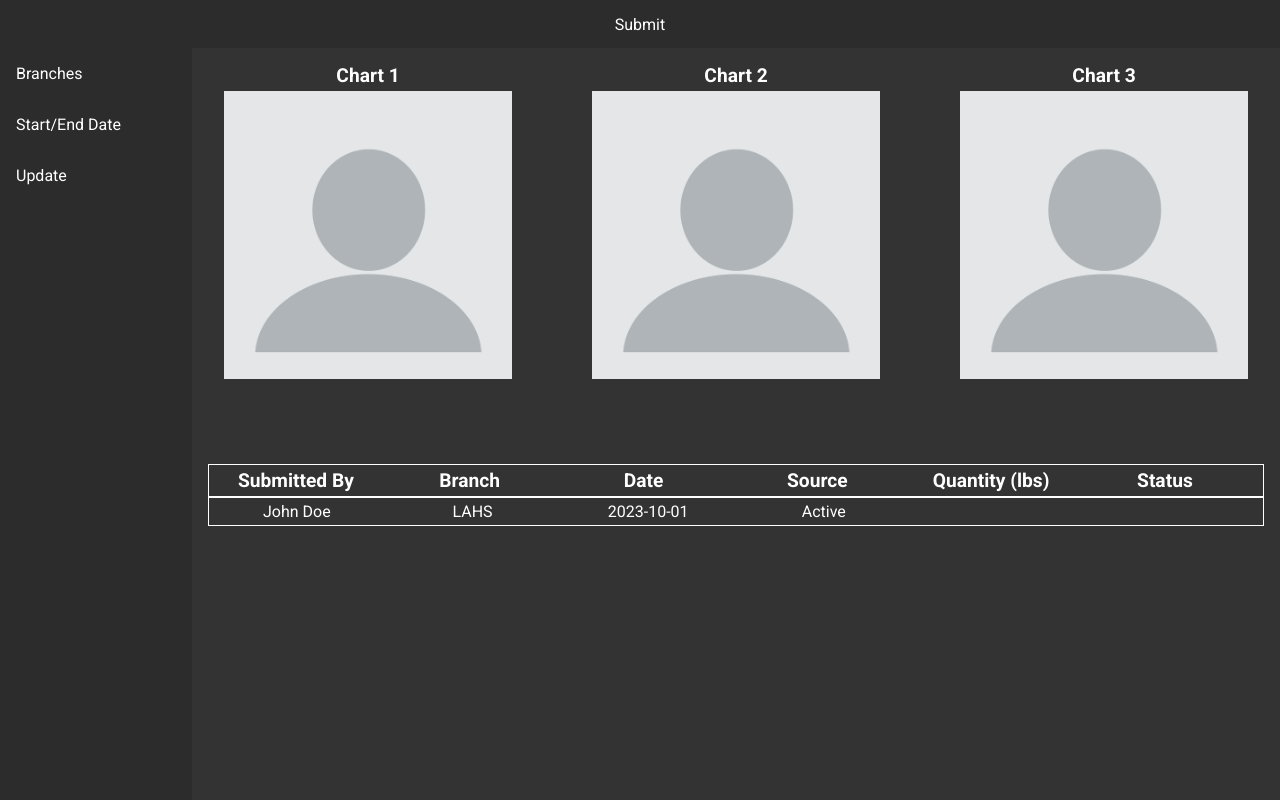
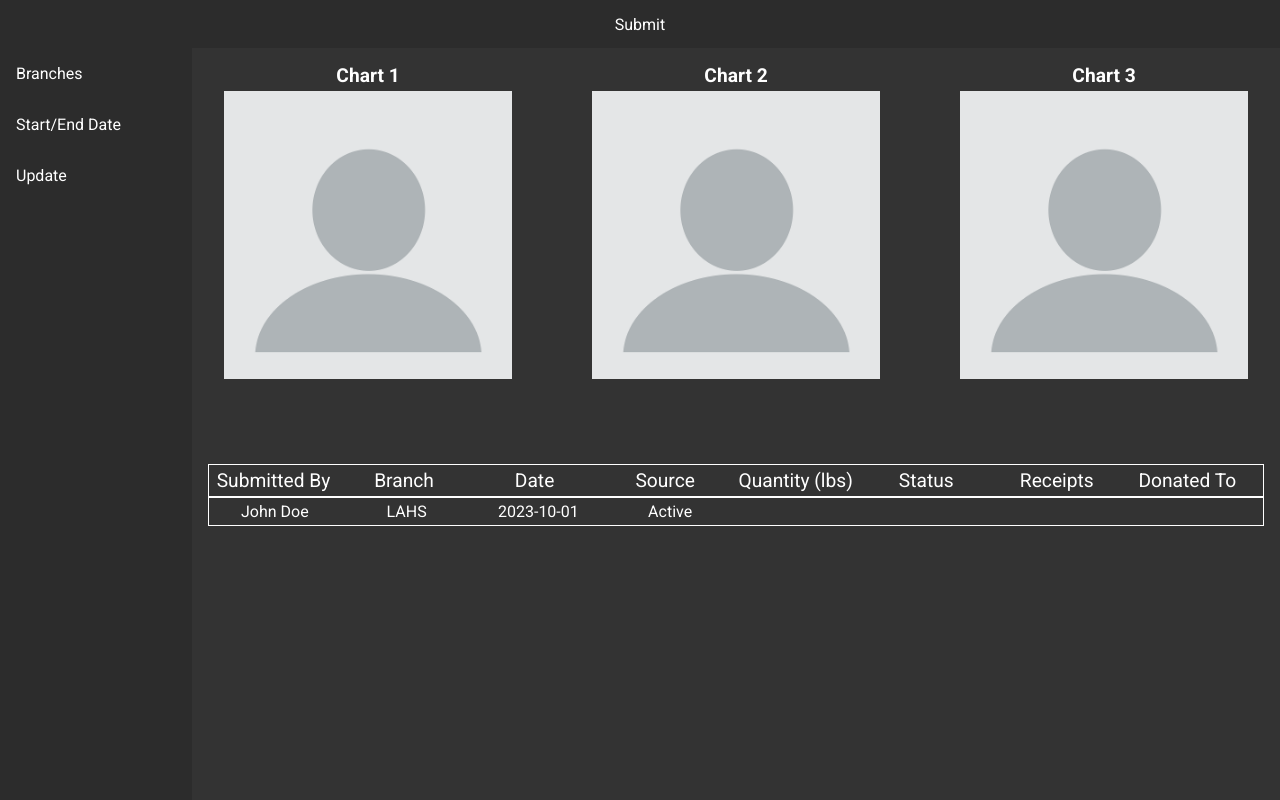
Before and after one commit to EmmetAVS/Food4All-Dev, a FastAPI app: template templates/view_collections.html in a window 1280 px wide. Run offline with FastAPI, Linux system fonts and the light colour scheme; the template is opened without the code that fills it, so the values that code supplies are empty.

Commit message:
add support for receipts and donated to columns

```diff
--- a/main.py
+++ b/main.py
@@ -37,6 +37,8 @@ class CreateCollectionRequest(BaseModel):
     source: str
     quantity: int
     status: str
+    receipt: int
+    donated_to: str
     image: Optional[str] = None
 
 class UpdateCollectionRequest(BaseModel):
@@ -46,6 +48,8 @@ class UpdateCollectionRequest(BaseModel):
     quantity: Optional[int] = None
     status: Optional[str] = None
     image: Optional[str] = None
+    receipt: Optional[str] = None
+    donated_to: Optional[str] = None
 
 class UpdateUserRequest(BaseModel):
     new_username: Optional[str] = None
@@ -252,7 +256,7 @@ async def api_create_collection(CCR: CreateCollectionRequest, request: Request,
         if not user['is_admin'] and CCR.branch != user['branch']:
             return JSONResponse(content={"status": "error", "message": "Unauthorized to create collection in this branch"}, status_code=403)
 
-        collection = Collection.create_collection(request.app.state.db, token, CCR.branch, CCR.timestamp, CCR.source, CCR.quantity, CCR.status, image=CCR.image)
+        collection = Collection.create_collection(request.app.state.db, token, CCR.branch, CCR.timestamp, CCR.source, CCR.quantity, CCR.status, receipt=CCR.receipt, donated_to=CCR.donated_to, image=CCR.image)
         return JSONResponse(content={"status": "success", "collection": collection})
     except Exception as e:
         print(e)
--- a/static/scripts/view_collections.js
+++ b/static/scripts/view_collections.js
@@ -43,13 +43,15 @@ function animateOpenModal(m) {
     const quantity = document.getElementById("collectionSubmitQuantity");
     const status = document.getElementById("collectionSubmitStatus");
     const image = document.getElementById("imageUpload");
+    const receipt = document.getElementById("collectionReceiptQuantity");
+    const donatedTo = document.getElementById("collectionDonationLocation");
 
     const now = new Date();
     date.value = now.getFullYear().toString().padStart(4, '0') + '-' +
                 (now.getMonth() + 1).toString().padStart(2, '0') + '-' +
                 now.getDate().toString().padStart(2, '0');    source.value = "";
     quantity.value = "";
-    status.value = "donated";
+    status.value = "planned";
     document.getElementById("modalTitle").innerText = "Submit Collection";
 
     date.disabled = false;
@@ -57,7 +59,11 @@ function animateOpenModal(m) {
     quantity.disabled = false;
     status.disabled = false;
     image.disabled = false;
+    receipt.disabled = false;
+    donatedTo.disabled = false;
     image.value = "";
+    receipt.value = "";
+    donatedTo.value = "";
     document.getElementById("modalSubmit").disabled = false;
     document.getElementById("modalSubmit").onclick = () => modalClose("use");
     document.getElementById("modalDelete").style.display = "none";
@@ -111,6 +117,11 @@ function modalClose(str) {
     let quantity = document.getElementById("collectionSubmitQuantity").value;
     if (quantity <= 0 || quantity == "") quantity = -1; // -1 means N/A
     const status = document.getElementById("collectionSubmitStatus").value;
+
+    let receipt = document.getElementById("collectionReceiptQuantity").value;
+    if (receipt < 0 || receipt == "") receipt = 0;
+    const donatedTo = document.getElementById("collectionDonationLocation").value;
+
     let image = null;
     const imageFile = document.getElementById("imageUpload").files[0];
     if (imageFile && (imageFile.size / 1024 / 1024).toFixed(2) > 8) {
@@ -136,6 +147,8 @@ function modalClose(str) {
                     source: source,
                     quantity: quantity,
                     status: status,
+                    receipt: receipt,
+                    donated_to: donatedTo,
                     image: image ? image : null
                 })
             }
@@ -161,6 +174,8 @@ function modalClose(str) {
                     source: source,
                     quantity: quantity,
                     status: status,
+                    receipt: receipt,
+                    donated_to: donatedTo,
                     image: image ? image : null
                 })
             }
@@ -204,18 +219,24 @@ function modalOpen(collectionID) {
     const quantity = document.getElementById("collectionSubmitQuantity")
     const status = document.getElementById("collectionSubmitStatus")
     const image = document.getElementById("imageUpload");
+    const receipt = document.getElementById("collectionReceiptQuantity");
+    const donatedTo = document.getElementById("collectionDonationLocation");
 
     branch.value = collections[collectionID].branch;
     date.value = new Date(collections[collectionID].time).toISOString().split("T")[0];
     source.value = collections[collectionID].source;
     quantity.value = collections[collectionID].quantity == -1 ? "" : collections[collectionID].quantity;
     status.value = collections[collectionID].status;
+    receipt.value = collections[collectionID].receipts ? collections[collectionID].receipts : "";
+    donatedTo.value = collections[collectionID].donated_to ? collections[collectionID].donated_to : "";
 
     date.disabled = disabled;
     source.disabled = disabled;
     quantity.disabled = disabled;
     status.disabled = disabled;
     image.disabled = disabled;
+    receipt.disabled = disabled;
+    donatedTo.disabled = disabled;
     document.getElementById("modalSubmit").disabled = disabled;
     document.getElementById("modalSubmit").onclick =  () => modalClose(collectionID);
     document.getElementById("modalDelete").style.display = "";
@@ -277,6 +298,8 @@ async function getCollections(startDateTimestamp, endDateTimestamp) {
         <div>Source</div>
         <div>Quantity</div>
         <div>Status</div>
+        <div>Receipt</div>
+        <div>Donated To</div>
     </div>
     */
 
@@ -326,6 +349,8 @@ async function getCollections(startDateTimestamp, endDateTimestamp) {
               <div>${collection.source}</div>
               <div>${quantity}</div>
               <div>${statusText}</div>
+              <div>${collection.receipt ? collection.receipt : ""}</div>
+              <div>${collection.donated_to ? collection.donated_to : ""}</div>
             </div>`;
 
         visibleCollectionIDs.push(collection.id);
--- a/static/styles/globals.css
+++ b/static/styles/globals.css
@@ -4,4 +4,5 @@
     --accent: #2c2c2c;
     --background: #333;
     --border: #3e3737;
+    --columns: 8
 }
--- a/static/styles/main.css
+++ b/static/styles/main.css
@@ -40,6 +40,7 @@ html, body {
 .menu-options {
   display: none;
   flex-direction: column;
+  margin-left: 1rem;
 }
 
 .menu-section button {
@@ -68,11 +69,10 @@ html, body {
 
 .menu-options button, .menu-options a, .menu-options label{
   all: unset;
-  margin-left: 1rem;
   background-color: var(--accent);
   border: none;
   text-align: left;
-  font-size: 1rem;
+  font-size: inherit;
   display: block;
   cursor: pointer;
   padding: 1rem;
@@ -169,12 +169,15 @@ html, body {
   margin-left: 1rem;
   border: solid 1px var(--text);
   font-size: 1.2rem;
-  font-weight: bold;
   display: grid;
-  grid-template-columns: 1fr 1fr 1fr 1fr 1fr 1fr;
+  grid-template-columns: repeat(var(--columns), 1fr);
+  gap: 0.1rem;
 }
 
 .list-header-item {
+  white-space: normal;
+  overflow-wrap: anywhere;
+  word-break: break-word;
 }
 
 .list-items {
@@ -204,7 +207,7 @@ html, body {
   padding-top: 0.25rem;
   padding-bottom: 0.25rem;
   display: grid;
-  grid-template-columns: 1fr 1fr 1fr 1fr 1fr 1fr;
+  grid-template-columns: repeat(var(--columns), 1fr);
   border: solid 1px var(--text);
   border-bottom: none;
 }
--- a/static/styles/mobile.css
+++ b/static/styles/mobile.css
@@ -41,7 +41,8 @@
   }
 
   .sidebar-menu {
-    width: 20vw;
+    font-size: 0.7rem;
+    width: 15vw;
   }
 
   .content {
--- a/templates/view_collections.html
+++ b/templates/view_collections.html
@@ -75,6 +75,8 @@
                     <div class="list-header-item">Source</div>
                     <div class="list-header-item">Quantity (lbs)</div>
                     <div class="list-header-item">Status</div>
+                    <div class="list-header-item">Receipts</div>
+                    <div class="list-header-item">Donated To</div>
                 </div>
                 <div class="list-items" id="listItems">
                     <div class="list-item">
@@ -108,6 +110,10 @@
                     <option value="collected">Collected</option>
                     <option value="planned">Planned</option>
                 </select>
+                <label for="collectionReceiptQuantity">Receipts (optional):</label>
+                <input id="collectionReceiptQuantity" type="number"></input>
+                <label for="collectionDonationLocation">Donated To:</label>
+                <input id="collectionDonationLocation" type="text"></input>
                 <form id="imageUploadForm" class="image-upload-form">
                     <label id="imageUploadLabel" for="file">Upload an image:</label>
                     <input id="imageUpload" type="file" name="image" accept="image/*" required>
```
Also changed, not shown: database.py (+7 -1 lines).
